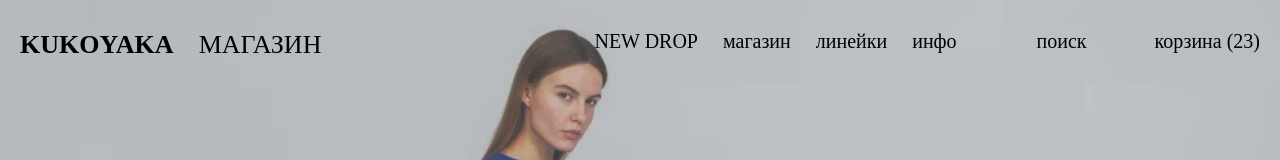
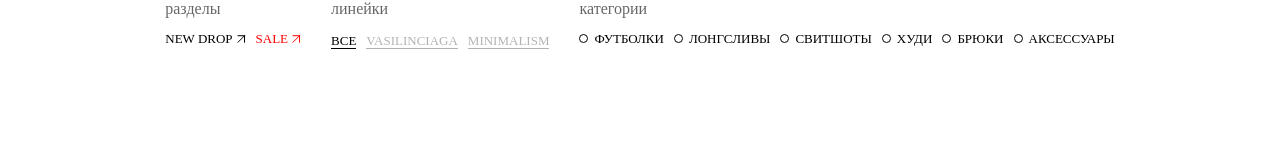
Before and after one commit to Wycctrujjla109121/Vasilinciaga, a React (Create React App) app: page / in a window 1280 px wide. Shown: the top 160 px of the page. Built offline with nearby package versions, Linux system fonts and the light colour scheme.

Commit message:
feat: добавил модуль сортировки

```diff
--- a/src/App.js
+++ b/src/App.js
@@ -1,4 +1,4 @@
-import { Cookie, Footer, Header } from "./modules";
+import { Cookie, Footer, Header, Sorted } from "./modules";
 import { Collection, Form, Gallery, Preview } from "./modules/page/main";
 
 import s from './App.module.scss'
@@ -6,6 +6,8 @@ import s from './App.module.scss'
 function App() {
   return (
     <div className={s.app}>
+      {/*
+      Главная страница
       <Header />
       <Preview />
       <Collection />
@@ -14,6 +16,10 @@ function App() {
       <Form />
       <Footer />
       <Cookie />
+      Главная страница
+      */}
+
+      <Sorted />
     </div>
   );
 }
--- /dev/null
+++ b/src/modules/Sorted/Sorted.jsx
@@ -0,0 +1,75 @@
+import React from 'react';
+
+import './Sorted.scss'
+
+export function Sorted() {
+    return (
+        <div className='sorted'>
+            <div className='sorted__list'>
+                <h2 className='sorted__title'>разделы</h2>
+                <div className='sorted__info'>
+                    <a href="#" className='sorted__section'>
+                        new drop
+                        <svg className='sorted__arrow' xmlns="http://www.w3.org/2000/svg" width="9" height="8" viewBox="0 0 9 8" fill="none">
+                            <path d="M1 0.727272L7.54545 0.727272M7.54545 0.727272L7.54545 7.27273M7.54545 0.727272L1 7.27272" stroke="black" stroke-linecap="round" stroke-linejoin="round" />
+                        </svg>
+                    </a>
+                    <a href="#" className='sorted__section sorted__section_red'>
+                        sale
+                        <svg className='sorted__arrow sorted__arrow_red' xmlns="http://www.w3.org/2000/svg" width="9" height="8" viewBox="0 0 9 8" fill="none">
+                            <path d="M1 0.727272L7.54545 0.727272M7.54545 0.727272L7.54545 7.27273M7.54545 0.727272L1 7.27272" stroke="black" stroke-linecap="round" stroke-linejoin="round" />
+                        </svg>
+                    </a>
+                </div>
+            </div>
+
+            <div className='sorted__list'>
+                <h2 className='sorted__title'>Линейки</h2>
+                <div className='sorted__info'>
+                    <div>
+                        <input id='ruler_1' className='sorted__ruler_radio' defaultChecked name='ruler' type='radio' />
+                        <label htmlFor='ruler_1' className='sorted__ruler'>все</label>
+                    </div>
+                    <div>
+                        <input id='ruler_2' className='sorted__ruler_radio' name='ruler' type='radio' />
+                        <label htmlFor='ruler_2' className='sorted__ruler'>VASILINCIAGA</label>
+                    </div>
+                    <div>
+                        <input id='ruler_3' className='sorted__ruler_radio' name='ruler' type='radio' />
+                        <label htmlFor='ruler_3' className='sorted__ruler'>Minimalism</label>
+                    </div>
+                </div>
+            </div>
+
+            <div className='sorted__list'>
+                <h2 className='sorted__title'>категории</h2>
+                <div className='sorted__info'>
+                    <div className='sorted__category'>
+                        <input id='category_1' className='sorted__category_checkbox' type='checkbox' />
+                        <label htmlFor='category_1' className='sorted__category_label'>Футболки</label>
+                    </div>
+                    <div className='sorted__category'>
+                        <input id='category_2' className='sorted__category_checkbox' type='checkbox' />
+                        <label htmlFor='category_2' className='sorted__category_label'>Лонгсливы</label>
+                    </div>
+                    <div className='sorted__category'>
+                        <input id='category_3' className='sorted__category_checkbox' type='checkbox' />
+                        <label htmlFor='category_3' className='sorted__category_label'>Свитшоты</label>
+                    </div>
+                    <div className='sorted__category'>
+                        <input id='category_4' className='sorted__category_checkbox' type='checkbox' />
+                        <label htmlFor='category_4' className='sorted__category_label'>Худи</label>
+                    </div>
+                    <div className='sorted__category'>
+                        <input id='category_5' className='sorted__category_checkbox' type='checkbox' />
+                        <label htmlFor='category_5' className='sorted__category_label'>Брюки</label>
+                    </div>
+                    <div className='sorted__category'>
+                        <input id='category_6' className='sorted__category_checkbox' type='checkbox' />
+                        <label htmlFor='category_6' className='sorted__category_label'>Аксессуары</label>
+                    </div>
+                </div>
+            </div>
+        </div>
+    );
+};
--- /dev/null
+++ b/src/modules/Sorted/Sorted.scss
@@ -0,0 +1,139 @@
+.sorted {
+    display: flex;
+    column-gap: 30px;
+    width: fit-content;
+
+    &__list {
+        display: flex;
+        flex-direction: column;
+        row-gap: 13px;
+    }
+
+    &__title {
+        color: rgba(0, 0, 0, 0.60);
+        font-family: "PT Root UI";
+        font-size: 16px;
+        font-style: normal;
+        font-weight: 400;
+        line-height: normal;
+        text-transform: lowercase;
+    }
+
+    &__info {
+        display: flex;
+        column-gap: 10px;
+    }
+
+    &__section {
+        display: flex;
+        align-items: center;
+        column-gap: 4px;
+
+        color: #000;
+        font-family: "PT Root UI";
+        font-size: 13px;
+        font-style: normal;
+        font-weight: 500;
+        line-height: normal;
+        text-transform: uppercase;
+
+        text-decoration: none;
+
+        &_red {
+            color: #F00;
+        }
+
+        transition: .2s;
+
+        &:hover {
+            opacity: .6;
+        }
+    }
+
+    &__arrow {
+        path {
+            stroke: #000;
+        }
+
+        &_red {
+            path {
+                stroke: #F00;
+            }
+        }
+    }
+
+    &__ruler {
+        color: rgba(0, 0, 0, 0.30);
+        font-family: "PT Root UI";
+        font-size: 13px;
+        font-style: normal;
+        font-weight: 500;
+        line-height: normal;
+        text-transform: uppercase;
+        text-decoration: none;
+
+        width: fit-content;
+
+        border-bottom: 1px solid rgba(0, 0, 0, 0.30);
+
+        transition: .2s;
+
+        cursor: pointer;
+
+        &_radio {
+            display: none;
+
+            &:checked~label {
+                color: #000;
+                border-color: #000;
+            }
+        }
+    }
+
+    &__category {
+        transition: .2s;
+
+        &:hover {
+            opacity: .6;
+        }
+
+        &_label {
+            color: #000;
+            font-family: "PT Root UI";
+            font-size: 13px;
+            font-style: normal;
+            font-weight: 500;
+            line-height: normal;
+            text-transform: uppercase;
+
+            display: flex;
+            align-items: baseline;
+            column-gap: 6px;
+
+            cursor: pointer;
+
+            &::before {
+                content: '';
+                display: inline-block;
+
+                width: 7px;
+                height: 7px;
+
+                border-radius: 50%;
+                border: 1px solid #000;
+
+                transition: .2s;
+            }
+        }
+
+        &_checkbox {
+            display: none;
+
+            &:checked~label {
+                &::before {
+                    background-color: #000;
+                }
+            }
+        }
+    }
+}
--- a/src/modules/index.js
+++ b/src/modules/index.js
@@ -2,3 +2,4 @@ export * from './Header/Header'
 export * from './Product/Product'
 export * from './Footer/Footer'
 export * from './Cookie/Cookie'
+export * from './Sorted/Sorted'
```
